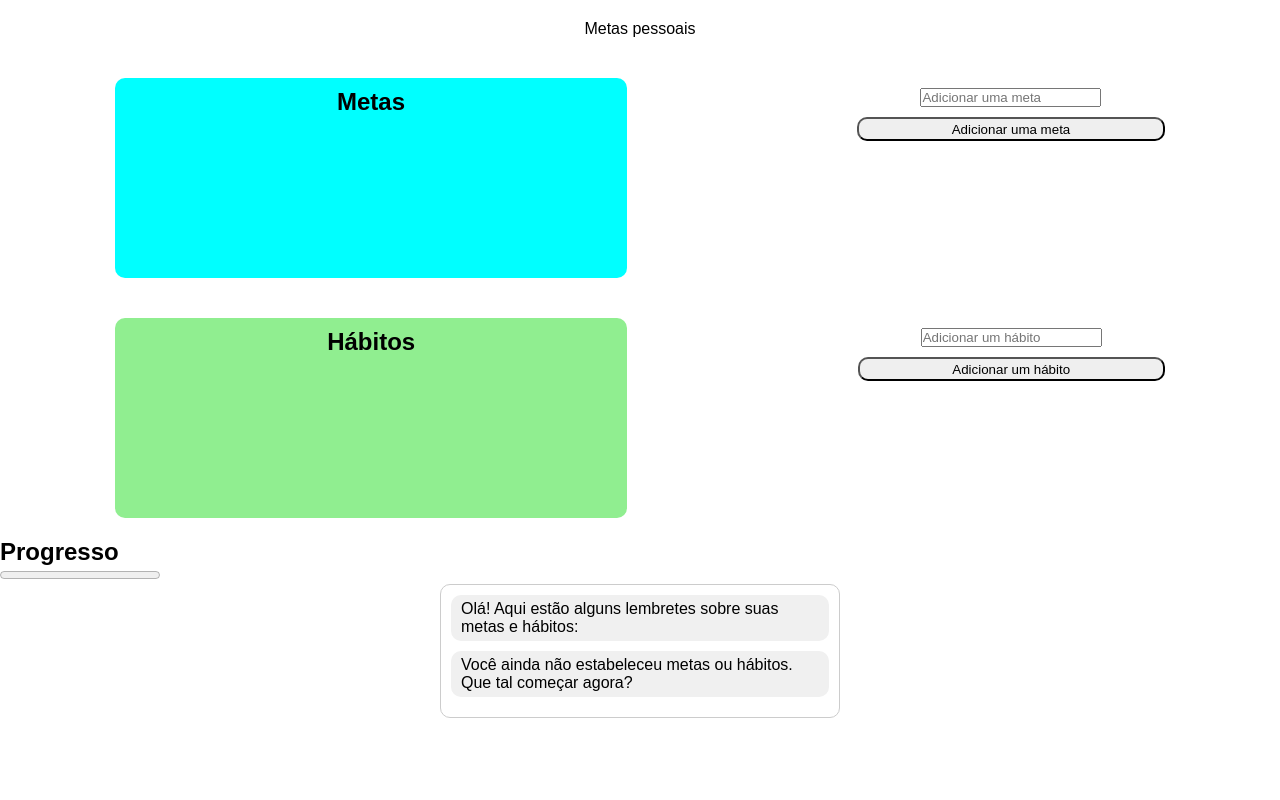
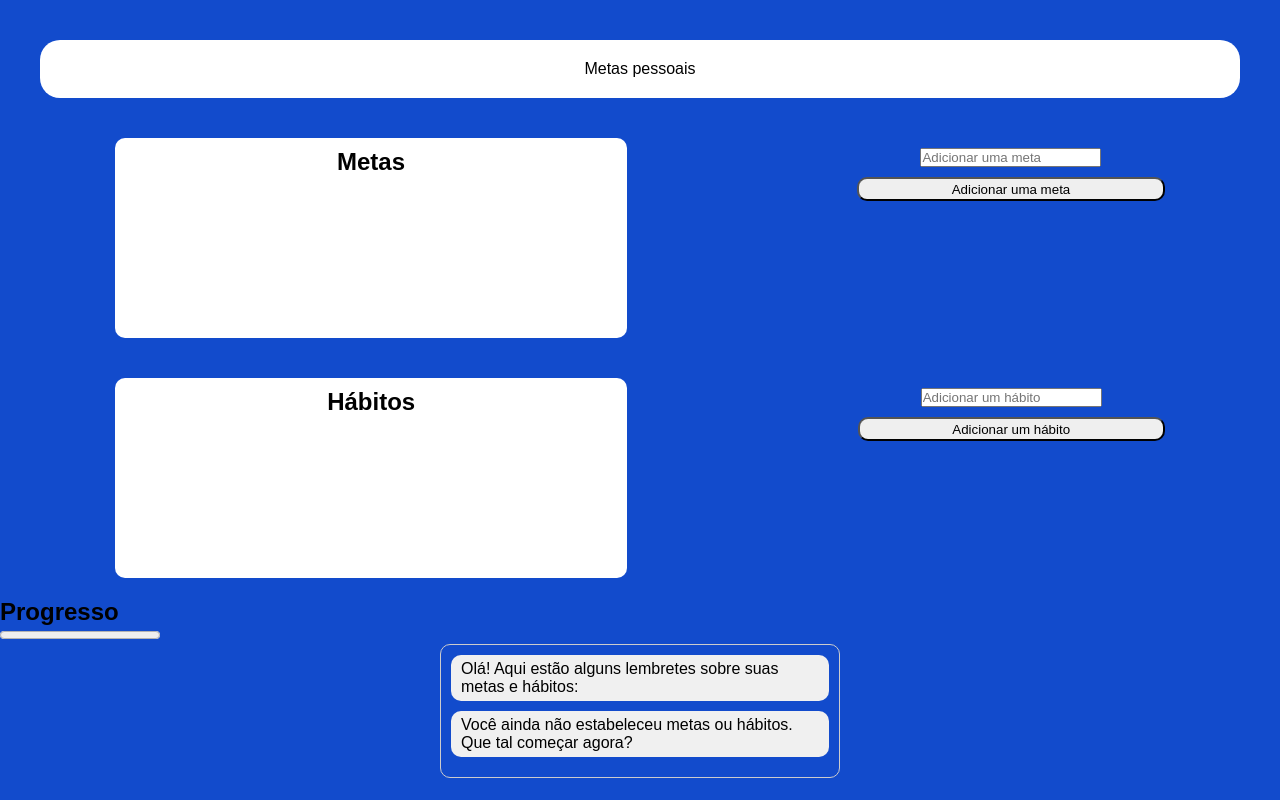
Before and after one commit to Hector2414/teste-avaliacaoPA, a plain HTML site: page index.html in a window 1280 px wide. Drawn offline with Linux system fonts and the light colour scheme.

Commit message:
mudanças nas cores e tentativa de correção dos avisos

```diff
--- a/style.css
+++ b/style.css
@@ -6,12 +6,19 @@
 
 body {
     font-family: Arial, sans-serif;
+    background-color: #124BCC;
+    font-family: 'Lucida Sans', 'Lucida Sans Regular', 'Lucida Grande', 'Lucida Sans Unicode', Geneva, Verdana, sans-serif;
 }
 
+/* Navbar */
 .navbar {
-    padding: 20px;
+    padding: 100px; /* Diminui o padding para reduzir a altura */
     text-align: center;
+    background-color: #fff;
+    border-radius: 20px;
+    margin: 40px;
 }
+
 
 .espaco-de-metas,
 .espaco-de-habitos {
@@ -28,13 +35,13 @@ body {
 }
 
 .metas-estabelecida {
-    background-color: aqua;
+    background-color: #fff;
     width: 20vw;
     height: 25vh;
 }
 
 .habitos-estabelecidos {
-    background-color: lightgreen;
+    background-color: #fff;
     width: 20vw;
     height: 25vh;
 }
```
